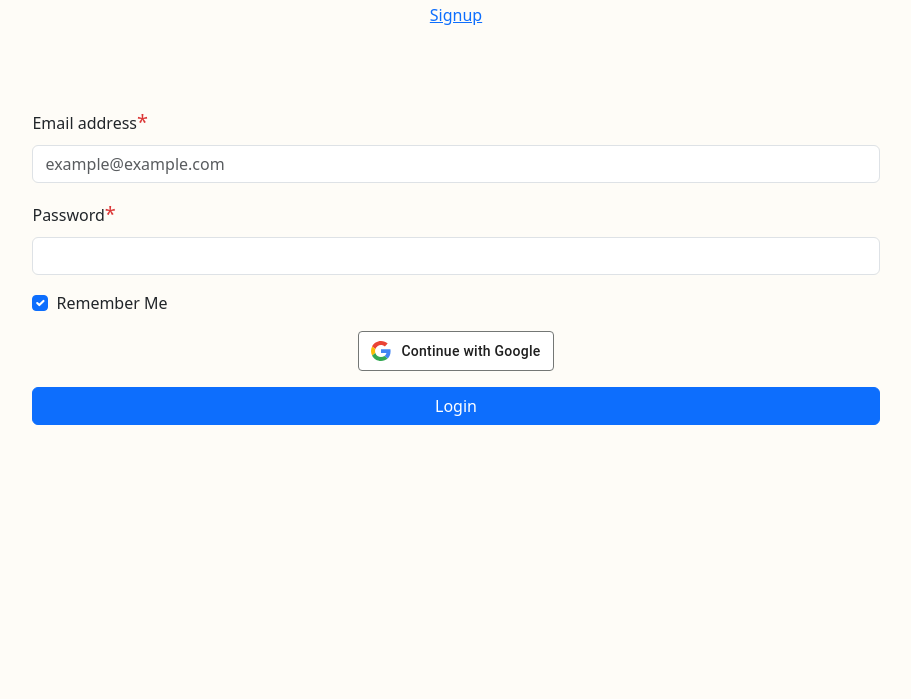
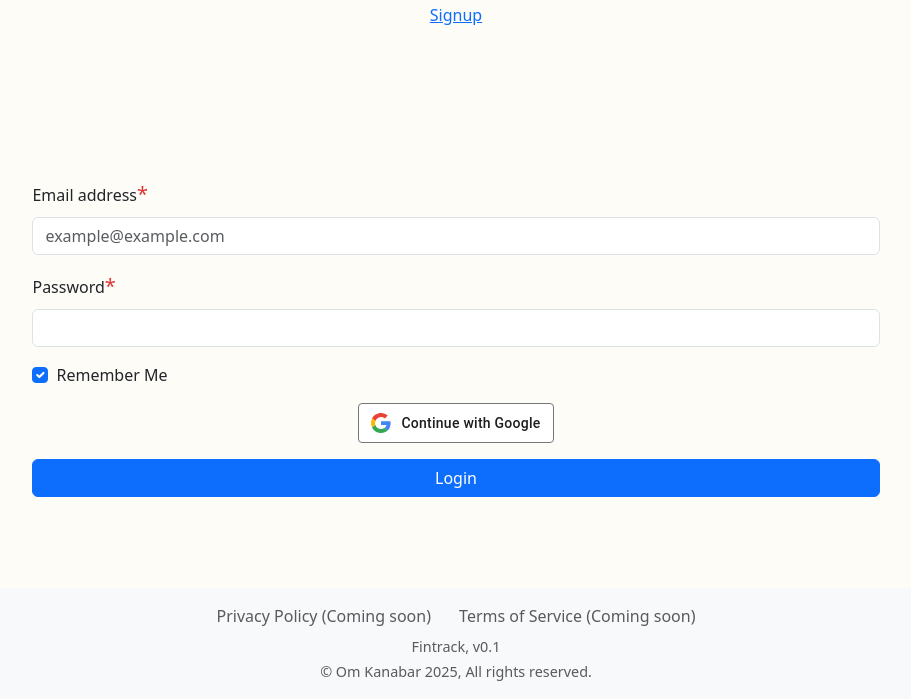
Before and after one commit to om-kanabar/fintrack, a plain HTML site: page auth/login.html in a window 1280 px wide. Shown: the part 101-800 px from the top of the page, without its empty margins (184-1095 px from the left). Drawn offline with nearby package versions, Linux system fonts and the light colour scheme; no server answers.

Commit message:
Added version numbers to every page

```diff
--- a/auth/login.html
+++ b/auth/login.html
@@ -27,7 +27,7 @@
     <link href="./auth.css" rel="stylesheet" />
     <script type="module" src="./js/login.js" defer></script>
 </head>
-<body>
+<body class="d-flex flex-column min-vh-100 placeholder-glow">
     <h1 class="text-center mt-5">Login</h1>
     <p class="text-center mb-4"><a href="/auth/signup.html">Signup</a></p>
     <div id="alert-container" class="gr-width mt-5"></div>
@@ -68,5 +68,13 @@
             <button type="submit" class="btn btn-primary w-100">Login</button>
         </form>
     </div>
+    <footer class="bg-light text-center py-3 mt-auto">
+        <div class="mb-2">
+            <a class="text-decoration-none text-muted me-4" role="link" aria-disabled="true" title="Coming soon">Privacy Policy (Coming soon)</a>
+            <a class="text-decoration-none text-muted" role="link" aria-disabled="true" title="Coming soon">Terms of Service (Coming soon)</a>
+        </div>
+        <div class="text-muted my-1" style="font-size: 0.9rem;">Fintrack, v0.1</div>
+        <div class="text-muted" style="font-size: 0.9rem;">© Om Kanabar 2025, All rights reserved.</div>
+    </footer>
 </body>
 </html>
```
Also changed, not shown: app.html (+3 -2 lines), auth/signup.html (+9 -1 lines), auth/verify.html (+3 -2 lines), index.html (+3 -2 lines), settings.html (+3 -2 lines).
